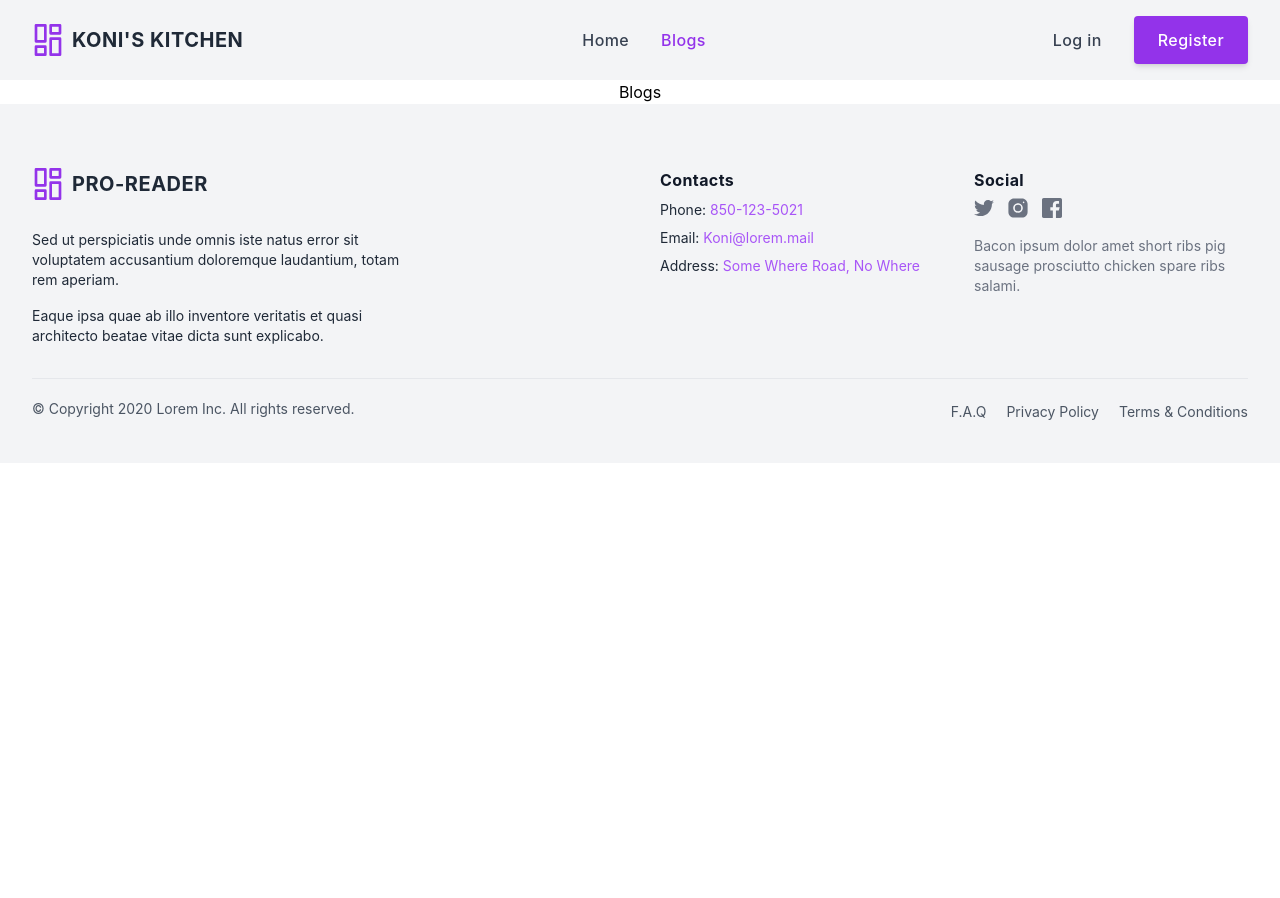
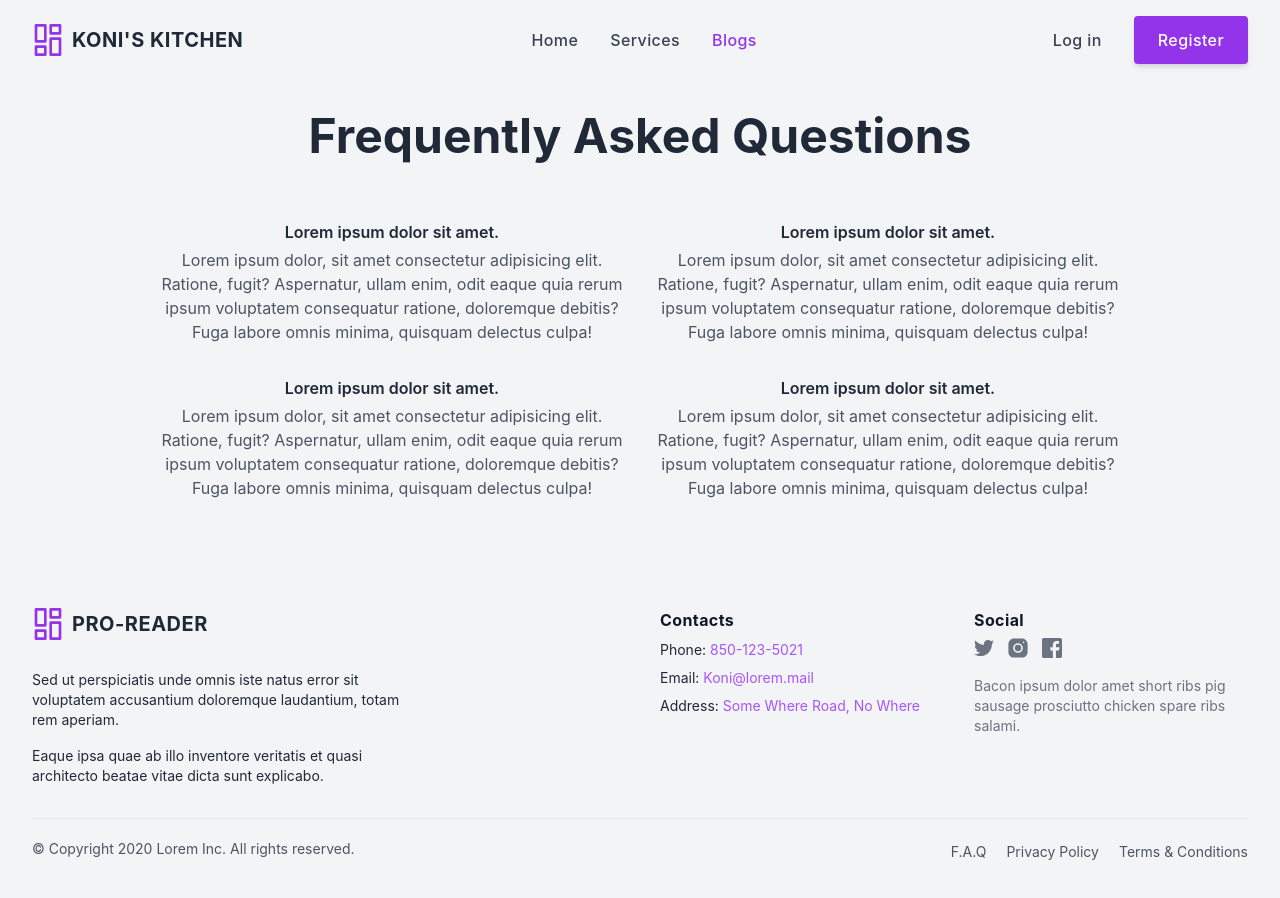
Before and after one commit to Mubashir-Kabir/Koni-s-Kitchen-Client-Side, a React (Create React App) app: page /blogs in a window 1280 px wide. Shown: the top 898 px of the page. Before the commit the page ends 800 px from the top, so only its background shows below. Built offline with nearby package versions, Linux system fonts and the light colour scheme; no server answers.

Commit message:
blogs page added

```diff
--- a/src/component/Navbar.js
+++ b/src/component/Navbar.js
@@ -65,7 +65,7 @@ export const Navbar = () => {
                 Home
               </NavLink>
             </li>
-            {user?.uid && (
+
             <li>
               <NavLink
                 to="/services"
@@ -80,7 +80,6 @@ export const Navbar = () => {
                 Services
               </NavLink>
             </li>
-            )}
 
             {user?.uid && (
               <li>
--- a/src/pages/Blogs.js
+++ b/src/pages/Blogs.js
@@ -2,9 +2,51 @@ import React from "react";
 
 const Blogs = () => {
   return (
-    <div>
-      <h1>Blogs</h1>
-    </div>
+    <section className="bg-gray-100 text-gray-800">
+      <div className="container flex flex-col justify-center p-4 mx-auto md:p-8">
+        <h2 className="mb-12 text-4xl font-bold leading-none text-center sm:text-5xl">
+          Frequently Asked Questions
+        </h2>
+        <div className="grid gap-10 md:gap-8 sm:p-3 md:grid-cols-2 lg:px-12 xl:px-32">
+          <div>
+            <h3 className="font-semibold">Lorem ipsum dolor sit amet.</h3>
+            <p className="mt-1 text-gray-600">
+              Lorem ipsum dolor, sit amet consectetur adipisicing elit. Ratione,
+              fugit? Aspernatur, ullam enim, odit eaque quia rerum ipsum
+              voluptatem consequatur ratione, doloremque debitis? Fuga labore
+              omnis minima, quisquam delectus culpa!
+            </p>
+          </div>
+          <div>
+            <h3 className="font-semibold">Lorem ipsum dolor sit amet.</h3>
+            <p className="mt-1 text-gray-600">
+              Lorem ipsum dolor, sit amet consectetur adipisicing elit. Ratione,
+              fugit? Aspernatur, ullam enim, odit eaque quia rerum ipsum
+              voluptatem consequatur ratione, doloremque debitis? Fuga labore
+              omnis minima, quisquam delectus culpa!
+            </p>
+          </div>
+          <div>
+            <h3 className="font-semibold">Lorem ipsum dolor sit amet.</h3>
+            <p className="mt-1 text-gray-600">
+              Lorem ipsum dolor, sit amet consectetur adipisicing elit. Ratione,
+              fugit? Aspernatur, ullam enim, odit eaque quia rerum ipsum
+              voluptatem consequatur ratione, doloremque debitis? Fuga labore
+              omnis minima, quisquam delectus culpa!
+            </p>
+          </div>
+          <div>
+            <h3 className="font-semibold">Lorem ipsum dolor sit amet.</h3>
+            <p className="mt-1 text-gray-600">
+              Lorem ipsum dolor, sit amet consectetur adipisicing elit. Ratione,
+              fugit? Aspernatur, ullam enim, odit eaque quia rerum ipsum
+              voluptatem consequatur ratione, doloremque debitis? Fuga labore
+              omnis minima, quisquam delectus culpa!
+            </p>
+          </div>
+        </div>
+      </div>
+    </section>
   );
 };
 
```
Lines whose indentation alone changed are shown as unchanged.
